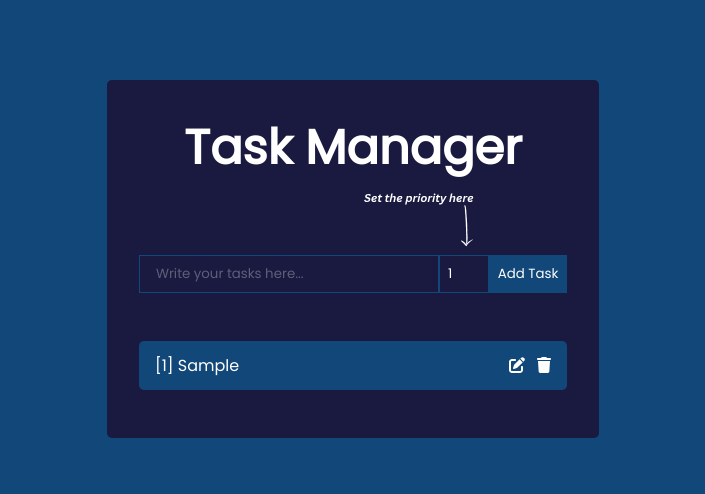
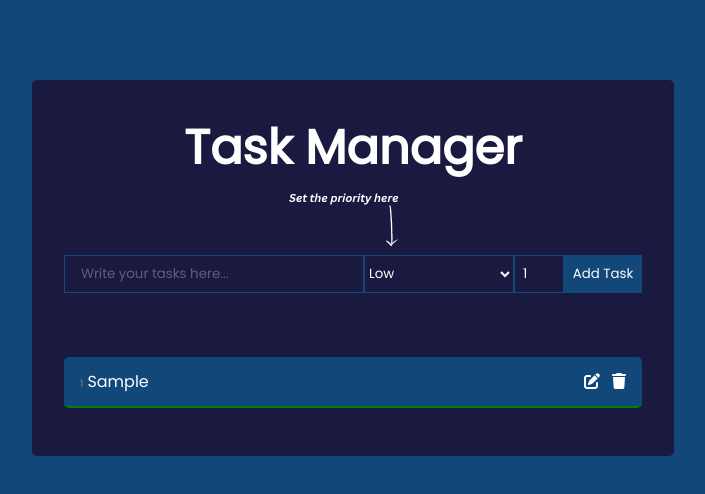
Before and after one commit to MichaelRaatsPro/TaskManager, a React (Create React App) app in the folder task-manager/: page / in a window 1280 px wide. Both pictures are taken after typing "Sample" into the empty fields and a click on the button "Add Task". Shown: the top 494 px of the page, without its empty margins (287-992 px from the left). Built offline with nearby package versions, Linux system fonts and the light colour scheme.

Commit message:
added prioritylevels and colours

```diff
--- a/task-manager/src/App.css
+++ b/task-manager/src/App.css
@@ -43,7 +43,7 @@ h1 {
   padding: 0 */
 }
 
-.todo-input {
+.todo-input  {
   outline: none;
   background: none;
   border: 1px solid #124779;
@@ -53,6 +53,31 @@ h1 {
   width: 300px;
   color: #fff;
 }
+
+#priorityLevel {
+    outline: none;
+    background: none;
+    border: 1px solid #124779;
+    padding-top: 0.455rem;
+    padding-bottom: 0.5rem;
+    margin-top: 0rem;
+    margin-bottom: 3rem;
+    width: 150px;
+    color: #fff;
+
+}
+
+#priorityLevel option {
+  background-color: #1A1A40; /* Background color for options */
+  color: #fff; /* Text color for options */
+  padding: 0.5rem 1rem;
+}
+
+#priorityLevel .High:hover {
+  background-color: red;
+  border: 3px solid pink;
+}
+
 
 .todo-input::placeholder {
   color: #ffffff4d;
@@ -86,6 +111,7 @@ h1 {
   margin-bottom: 1rem;
 }
 
+
 .fa-trash {
   margin-left: 0.75rem;
 }
--- a/task-manager/src/components/EditTodoForm.js
+++ b/task-manager/src/components/EditTodoForm.js
@@ -3,11 +3,12 @@ import React, {useState} from 'react'
 export const EditTodoForm = ({editTodo, task}) => {
 
     const [priority, setPriority] = useState(1);
+    const [priorityLevel, setPriorityLevel] = useState("Low");
     const [value,setValue] = useState(task.task);
     const handleSubmit = e => {
         e.preventDefault();
 
-        editTodo(value, task.id, priority);
+        editTodo(value, task.id, priority, priorityLevel);
         setValue("");
     }
 
@@ -19,6 +20,11 @@ export const EditTodoForm = ({editTodo, task}) => {
            value = {value}
            onChange = {(e) => setValue(e.target.value)}
            />
+             <select id="priorityLevel" name="priorityLevel" value= {priorityLevel} onChange = {(e) => setPriorityLevel(e.target.value)}>
+              <option id= "High" value="High">High</option>
+              <option id= "Moderate" value="Moderate">Moderate</option>
+              <option id= "Low" value="Low">Low</option>
+            </select>
          <input type = "number"
           className = "priority-btn"
            min = "1"
--- a/task-manager/src/components/Todo.js
+++ b/task-manager/src/components/Todo.js
@@ -3,10 +3,13 @@ import { FontAwesomeIcon } from '@fortawesome/react-fontawesome'
 import { faPenToSquare } from '@fortawesome/free-solid-svg-icons'
 import { faTrash } from '@fortawesome/free-solid-svg-icons'
 
-export const Todo = ({ priority ,task, toggleComplete,deleteTodo, editTodo, priorityColor}) => {
+export const Todo = ({ priority ,task, toggleComplete,deleteTodo, editTodo, priorityLevel}) => {
+  const priorityColor = priorityLevel === "High"? "red" : priorityLevel === "Moderate"? "yellow" : "green";
   return (
     <div className = "Todo" style = {{borderBottom: `2px solid ${priorityColor}`  }}>
-        <p onClick = {() => toggleComplete(task.id)} className =  {`${task.completed ? 'completed' : ""}`}>[{priority}] {task.task}</p>
+
+        <p onClick = {() => toggleComplete(task.id)} className =  {`${task.completed ? 'completed' : ""}`}>
+          <span style = {{fontSize: "10px", position: "relative" ,color: "grey"}}>{priority}</span> {task.task}</p>
         <div style = {{float: 'right'}}>
             <FontAwesomeIcon icon = {faPenToSquare} onClick = {() => editTodo(task.id)}/>
             <FontAwesomeIcon icon = {faTrash} onClick = {() => deleteTodo(task.id)}/>
--- a/task-manager/src/components/TodoForm.js
+++ b/task-manager/src/components/TodoForm.js
@@ -7,15 +7,17 @@ export const TodoForm = ({addTodo}) => {
 
     const [value,setValue] = useState("");
     const [priority, setPriority] = useState(1);
+    const [priorityLevel, setPriorityLevel] = useState('Low');
     const [alertIsVisible, setAlertVisble] = useState(false); // State for alert visibility
 
     const handleSubmit = e => {
         e.preventDefault();
 
         if (value !== "" && priority !== undefined) {
-          addTodo(value, priority);
+          addTodo(value, priority, priorityLevel);
           setValue("");
           setPriority(1);
+          setPriorityLevel('Low');
           setAlertVisble(false);
         }else{
           setAlertVisble(true);
@@ -34,6 +36,11 @@ export const TodoForm = ({addTodo}) => {
            value = {value}
            onChange = {(e) => setValue(e.target.value)}
            />
+           <select id="priorityLevel" name="priorityLevel" value= {priorityLevel} onChange = {(e) => setPriorityLevel(e.target.value)}>
+              <option className= "High" value="High">High</option>
+              <option className= "Moderate" value="Moderate">Moderate</option>
+              <option className= "Low" value="Low">Low</option>
+            </select>
          <input type = "number"
           className = "priority-btn"
            min = "1"
--- a/task-manager/src/components/TodoWrapper.js
+++ b/task-manager/src/components/TodoWrapper.js
@@ -9,8 +9,8 @@ export const TodoWrapper = () => {
     const [todos, setTodos] = useState([]);
     const [deleting,setDeleting] = useState(false);
     const [sorting,setSorting] = useState(false);
-    const addTodo = (todo,priority) => {
-        setTodos(todos => [...todos,{priority: priority, id: uuidv4(), task: todo,
+    const addTodo = (todo,priority, priorityLevel) => {
+        setTodos(todos => [...todos,{priority: priority, priorityLevel: priorityLevel, id: uuidv4(), task: todo,
         completed: false,
         isEditing: false}]);
         // console.log(todos);
@@ -29,9 +29,9 @@ export const TodoWrapper = () => {
     const editTodo = (id) => {
       setTodos(todos.map(todo => todo.id === id? {...todo, isEditing: !todo.isEditing} : todo))}
 
-    const editTask = (task,id,priority) => {
+    const editTask = (task,id,priority,priorityLevel) => {
       setTodos(todos.map(todo => todo.id === id?
-        {...todo, task,priority, isEditing: !todo.isEditing} : todo))
+        {...todo, task,priority,priorityLevel,isEditing: !todo.isEditing} : todo))
     }
 
     useEffect(() => {
@@ -62,7 +62,7 @@ export const TodoWrapper = () => {
        todo.isEditing ? (
         <EditTodoForm editTodo = {editTask} task = {todo}/>
        ) : (
-      <Todo task = {todo} key = {index} priority={todo.priority} toggleComplete={toggleComplete} deleteTodo =
+      <Todo task = {todo} key = {index} priorityLevel= {todo.priorityLevel} priority={todo.priority} toggleComplete={toggleComplete} deleteTodo =
       {deleteTodo} editTodo={editTodo} />
        )
      ))}
```
